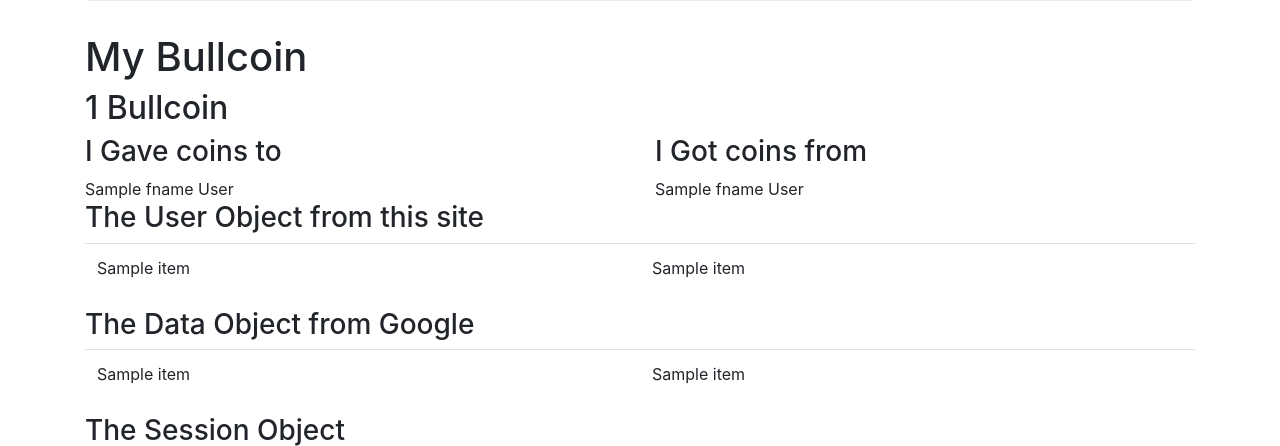
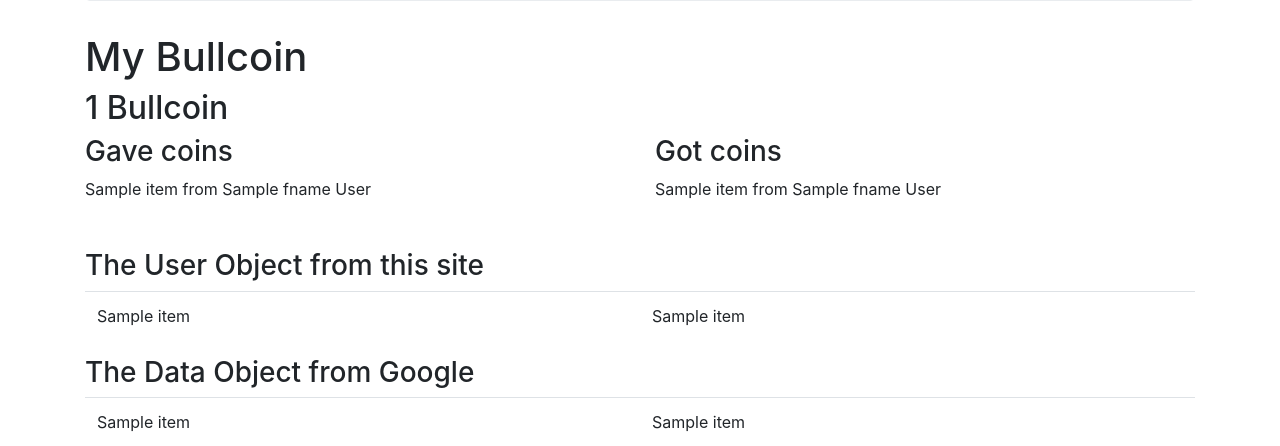
Before and after one commit to itsgabefoo/capGoogleTemplate, a Python web app: template app/templates/profile.html in a window 1280 px wide. Shown: the part 577-1023 px from the top of the page. Run offline with Jinja, Linux system fonts and the light colour scheme; the template is opened without the code that fills it: most values are stand-ins (such as "Sample title", 1, 10 or a date in 2020); grey boxes marked "Sample" are stand-in pictures; some libraries are stand-ins or nearby versions.

Commit message:
myBullcoin in the profile

```diff
--- a/app/routes/bullcoin.py
+++ b/app/routes/bullcoin.py
@@ -4,6 +4,7 @@ from app.classes.data import User, Bullcoin, Service, Approval
 from app.classes.forms import ServiceForm
 from .users import *
 import datetime as dt
+
 # from bson.objectid import ObjectId
 
 def transaction(giver,getter,numCoins,source=None):
--- a/app/routes/users.py
+++ b/app/routes/users.py
@@ -29,6 +29,7 @@ import requests
 import google.oauth2.credentials
 import google_auth_oauthlib.flow
 import googleapiclient.discovery
+from collections import Counter
 import os
 
 # this is a reference to the google project json file you downloaded using the setup.txt instructions
@@ -201,7 +202,9 @@ def profile():
     currUser=User.objects.get(gid=session['gid'])
     #Send the user to the profile.html template
     numMyCoins=Bullcoin.objects(owner=currUser).count()
-    return render_template("profile.html", currUser=currUser, data=session['gdata'],numMyCoins=numMyCoins)
+    gotCounter = Counter(currUser.gotcoins)
+    gaveCounter = Counter(currUser.gavecoins)
+    return render_template("profile.html", currUser=currUser, data=session['gdata'],numMyCoins=numMyCoins,gotCounter=gotCounter, gaveCounter=gaveCounter)
 
 # to get an in depth description of how creating, editing and deleting database recodes work check
 # out the feedback.py file.
--- a/app/templates/includes/_navbar.html
+++ b/app/templates/includes/_navbar.html
@@ -31,7 +31,7 @@
             </a>
             <div class="dropdown-menu" aria-labelledby="navbarDropdown">
               <a class="dropdown-item" href="/services">Services</a>
-              <a class="dropdown-item" href="/mybullcoin">My BullCoin</a>
+              <a class="dropdown-item" href="/profile">My BullCoin</a>
             </div>
           </li>
           <li class="nav-item dropdown active">
--- a/app/templates/profile.html
+++ b/app/templates/profile.html
@@ -22,27 +22,28 @@ via google and via the User data object-->
 
     <div class="row">
         <div class="col">
-            <h3>I Gave coins to</h3>
+            <h3>Gave coins</h3>
             {% if currUser.gavecoins %}
-                {% for user in currUser.gavecoins %}
-                {{user.fname}} {{user.lname}} <br>
+                {% for item in gaveCounter %}
+                    {{gaveCounter[item]}} from {{item.fname}} {{item.lname}}
                 {% endfor %}
             {% else %}
                 None
             {% endif %}
         </div>
+
         <div class="col">
-            <h3>I Got coins from</h3>
+            <h3>Got coins</h3>
             {% if currUser.gotcoins %}
-                {% for user in currUser.gotcoins %}
-                    {{user.fname}} {{user.lname}} <br>
+                {% for item in gotCounter %}
+                    {{gotCounter[item]}} from {{item.fname}} {{item.lname}}
                 {% endfor %}
             {% else %}
                 None
             {% endif %}
         </div>
     </div>
-
+    <br> <br>
     <div>
         <h3>The User Object from this site</h3>
         <table class="table">
```
